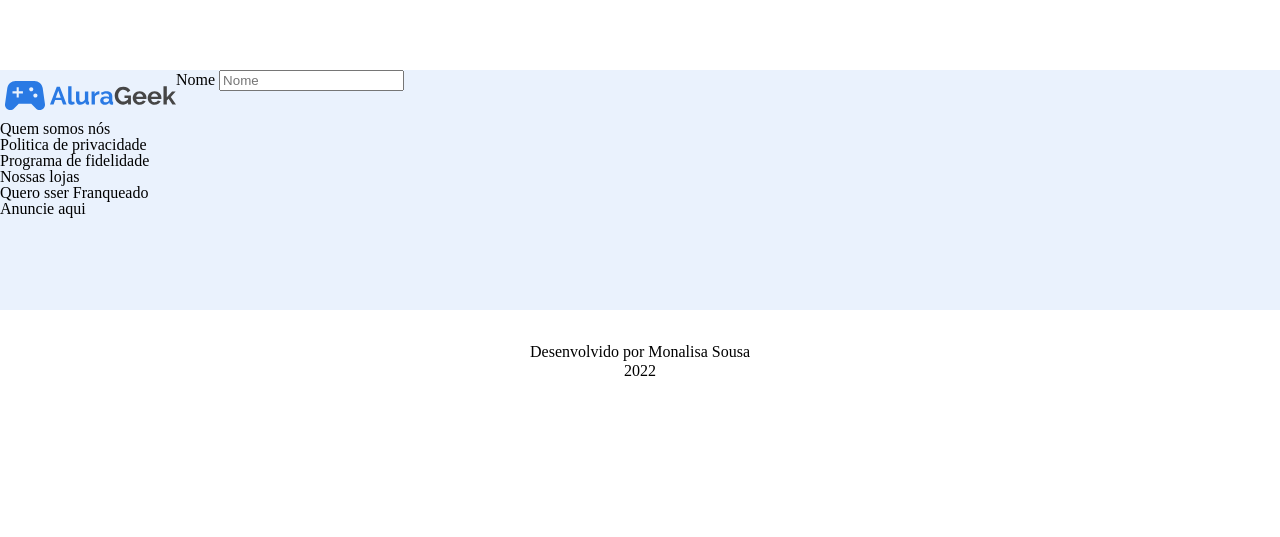
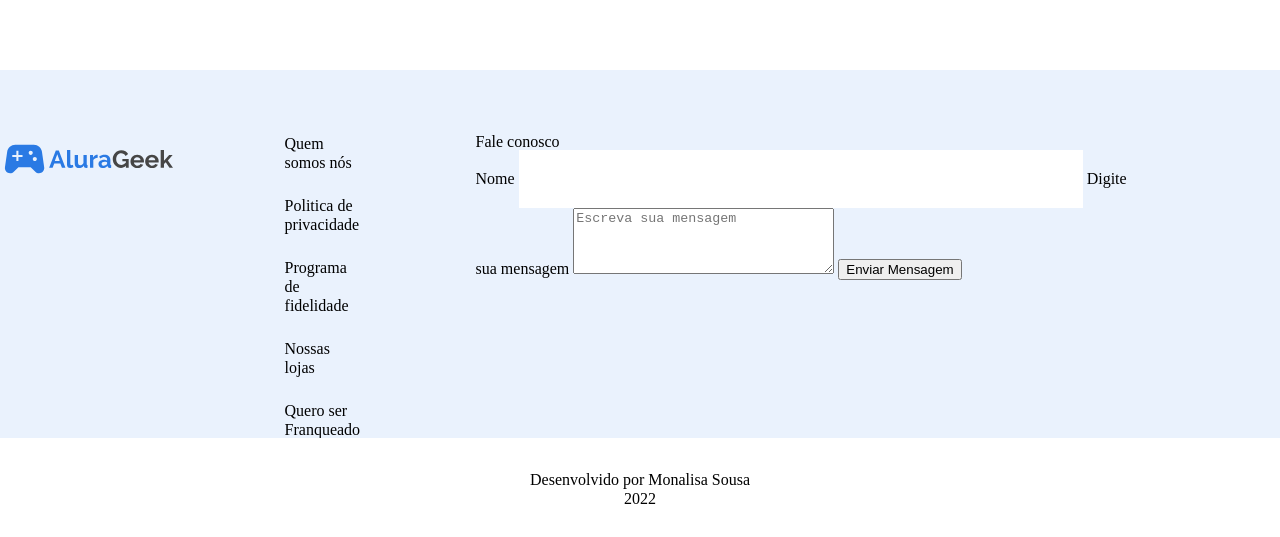
Before and after one commit to Monaliisa/alurageekchallenge, a plain HTML site: page index.html in a window 1280 px wide. Shown: the part 1568-2105 px from the top of the page. Before the commit the page ends 1980 px from the top, so only its background shows below. Drawn offline with Linux system fonts and the light colour scheme.

Commit message:
alteracoes footer

```diff
--- a/css/home/footer.css
+++ b/css/home/footer.css
@@ -6,18 +6,34 @@ footer {
 
 .rodape-container {
   display: flex;
+  justify-content: center;
   align-items: flex-start;
-  width: 1136px;
+  max-width: 1136px;
+  margin-top: 64px;
+  margin-bottom: 64px;
   height: 240px;
   left: 152px;
   top: 64px;
+  gap: 112px;
 }
 
 .rodape-left {
   display: flex;
+  gap: 112px;
+}
+.rodape-left ul {
+  display: flex;
   flex-direction: column;
+  align-items: flex-start;
+  gap: 24px;
 }
-
+.rodape-left li {
+  font-family: "Raleway";
+  font-style: normal;
+  font-weight: 500;
+  font-size: 16px;
+  line-height: 19px;
+}
 .footer {
   background-color: #ffffff;
   padding: 32px;
@@ -32,3 +48,18 @@ footer {
   font-size: 16px;
   line-height: 19px;
 }
+.contact-form {
+  display: flex;
+  flex-direction: column;
+}
+
+.label-name {
+  margin-bottom: 8px;
+}
+
+.input-name {
+  border: none;
+  outline: none;
+  width: 560px;
+  height: 56px;
+}
--- a/css/home/header.css
+++ b/css/home/header.css
@@ -35,6 +35,7 @@
 .search-header input {
   width: 90%;
   border: transparent;
+  outline: none;
   padding: 8px 0px;
   margin-right: 20px;
   background-color: #f5f5f5;
--- a/index.html
+++ b/index.html
@@ -182,22 +182,26 @@
   <footer>
     <div class="rodape-container">
       <div class="rodape-left">
-        <img alt="logo" src="/img/Logo.svg">
+        <img alt="logo" src="/img/Logo.svg" width="176px" height="50px">
         <ul>
           <li>Quem somos nós</li>
           <li>Politica de privacidade</li>
           <li>Programa de fidelidade</li>
           <li>Nossas lojas</li>
-          <li>Quero sser Franqueado</li>
+          <li>Quero ser Franqueado</li>
           <li>Anuncie aqui</li>
         </ul>
       </div>
       <div class="rodape-right">
-        <form>
-          <label for="nome">Nome</label>
-          <input type="text" id="nome" class="input-nome" required placeholder="Nome">
-
-
+        <form action="" method="post" class="contact-form">
+          <fieldset>
+            <legend>Fale conosco</legend>
+            <label for="name" class="label-name">Nome</label>
+            <input type="text" class="input-name" id="name" required>
+            <label for="message" class="label-message">Digite sua mensagem</label>
+            <textarea name="message" id="message" cols="30" rows="4" class="form-message" placeholder="Escreva sua mensagem" required></textarea>
+            <button>Enviar Mensagem</button>
+          </fieldset>
         </form>
       </div>
     </div>
```
